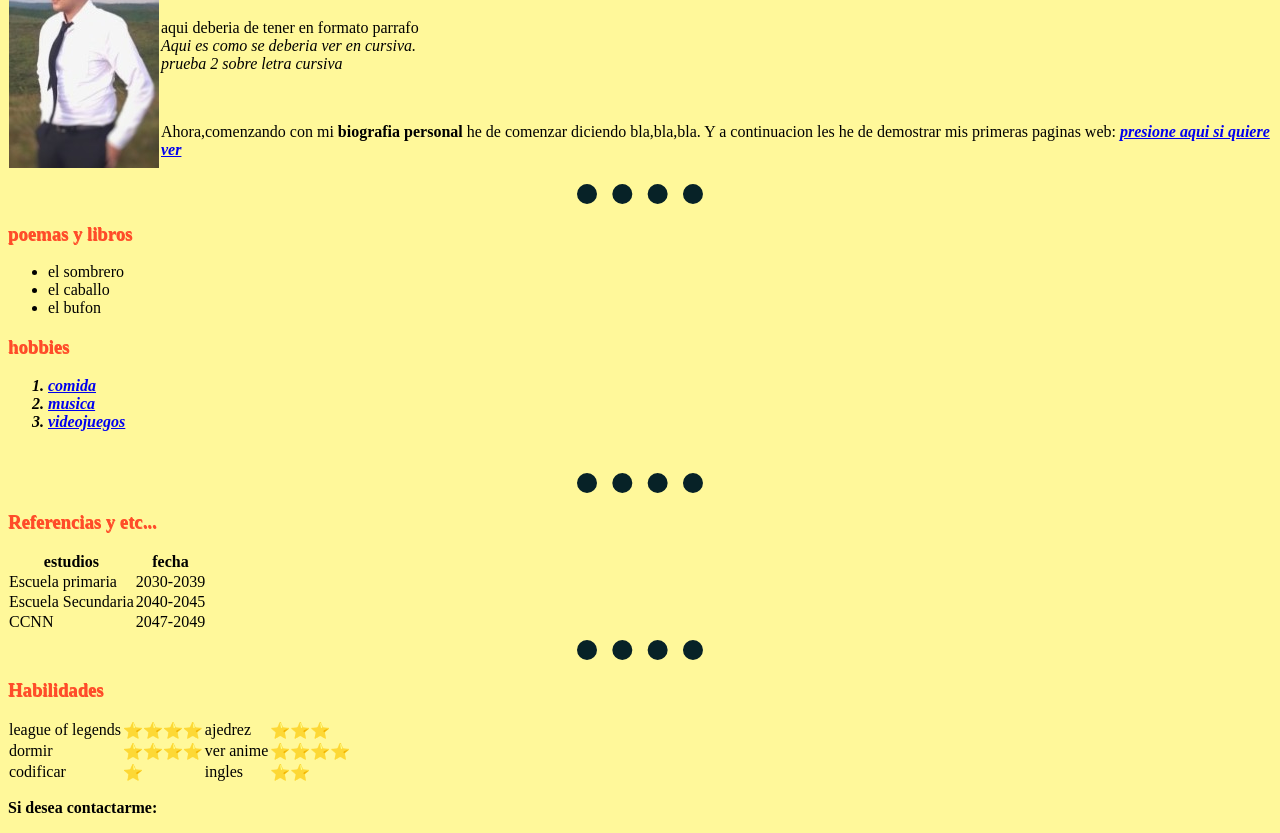
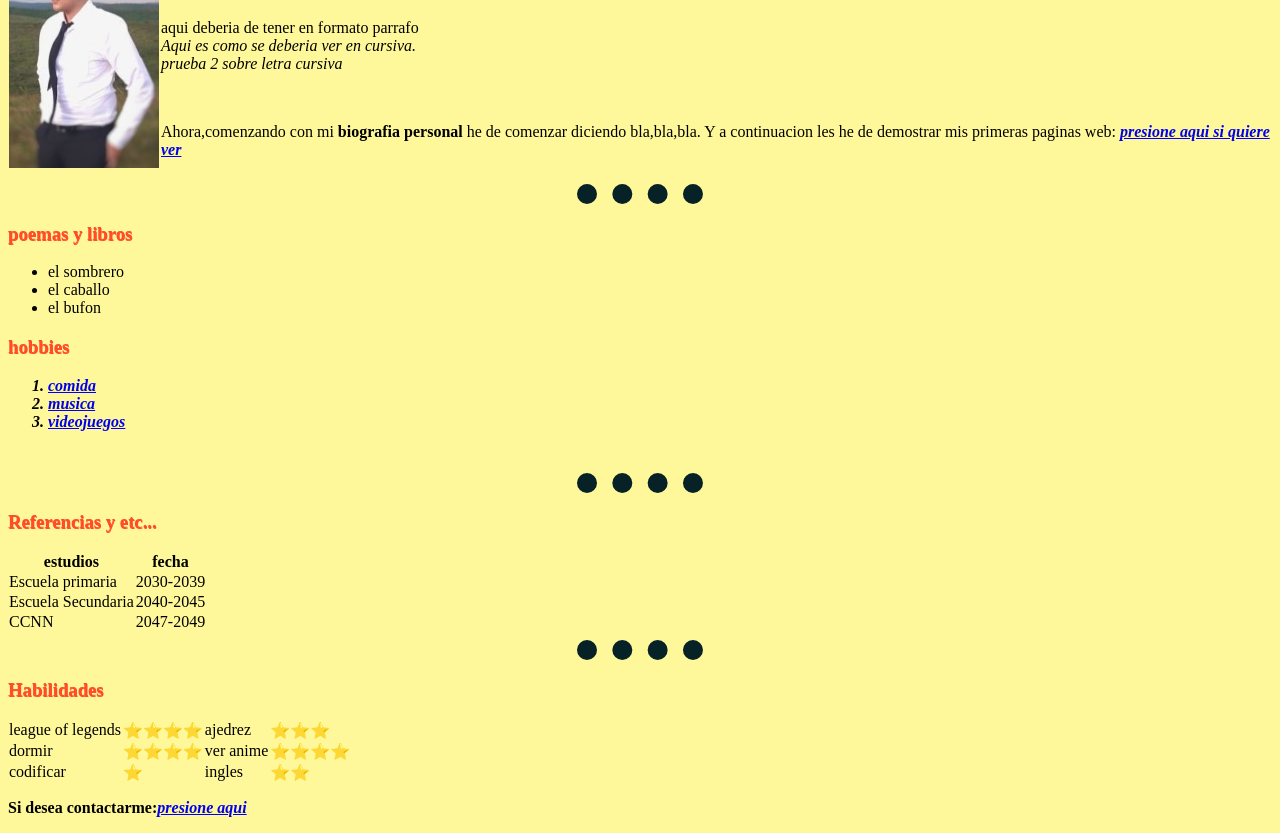
Before and after one commit to KM2004/KS, a plain HTML site: page index.html in a window 1280 px wide. Shown: the part 70-903 px from the top of the page. Drawn offline with Linux system fonts and the light colour scheme.

Commit message:
Update index.html

```diff
--- a/index.html
+++ b/index.html
@@ -101,7 +101,7 @@
       </tr>
     </tbody>
   </table>
-    <p><strong>Si desea contactarme:<em><a href="contct me.html>presione aqui</a></em></strong></p>
+    <p><strong>Si desea contactarme:<em><a href="contct me.html">presione aqui</a></em></strong></p>
 
 </body>
 
```
